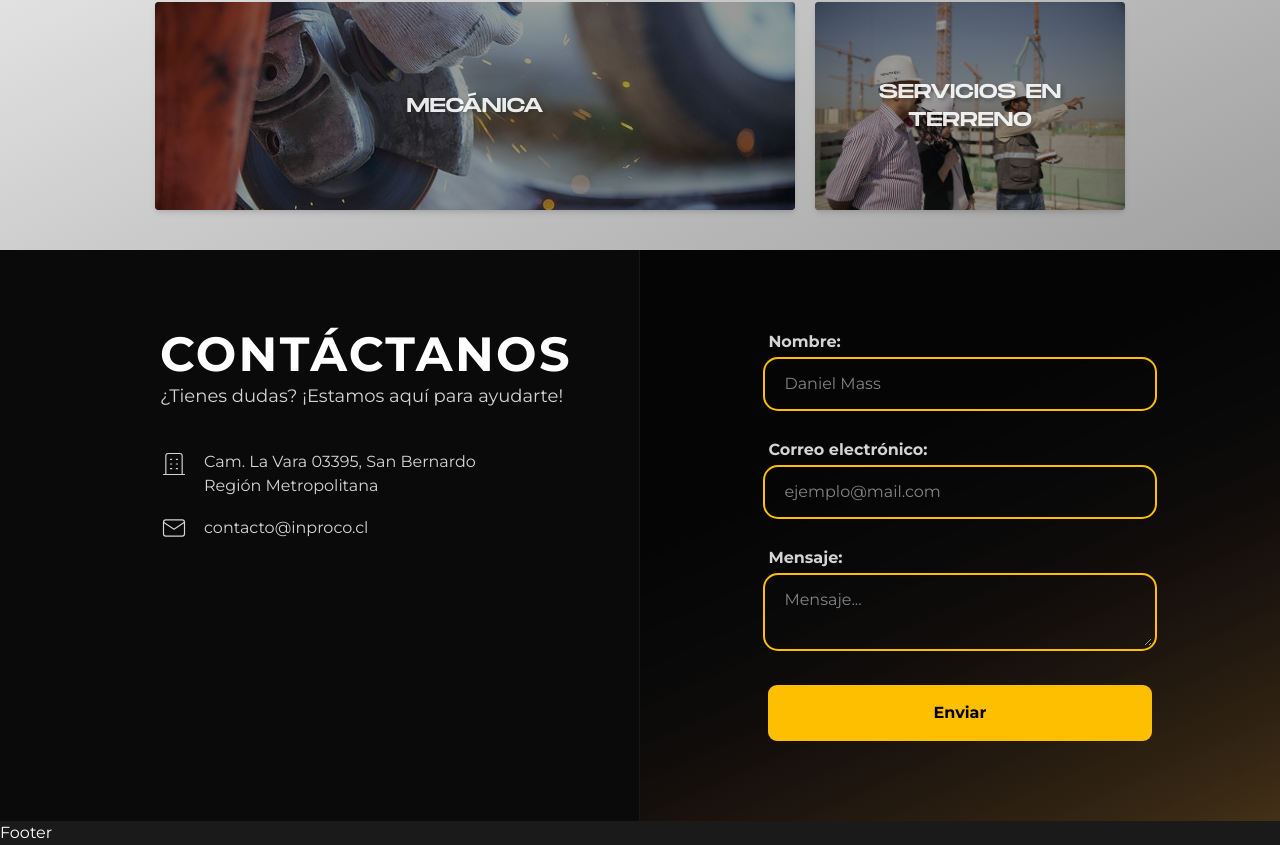
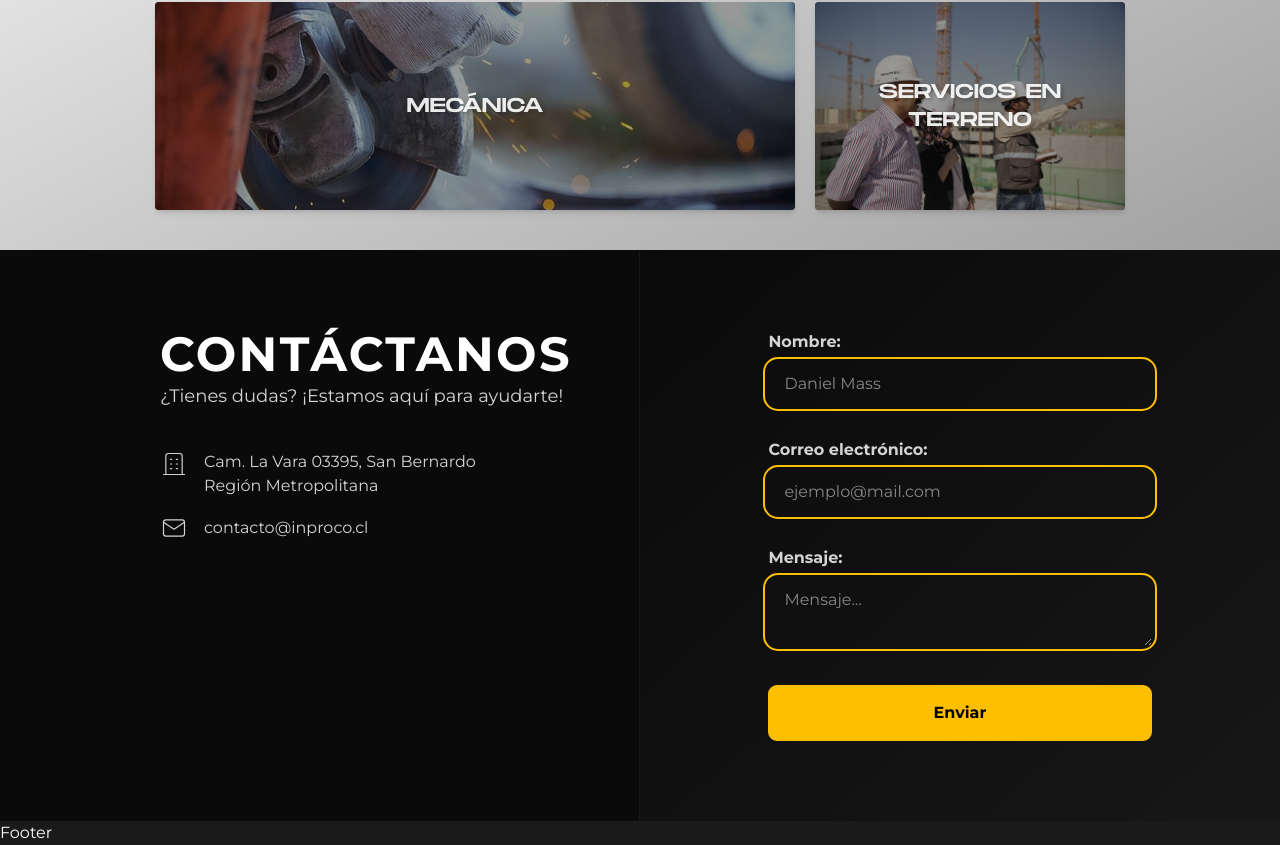
Before and after one commit to invvd/inproco.cl, a Next.js app: page / in a window 1280 px wide. Shown: the part 2565-3410 px from the top of the page. Built offline with nearby package versions, Linux system fonts and the light colour scheme.

Commit message:
changed bg

```diff
--- a/src/app/sections/Contacto.tsx
+++ b/src/app/sections/Contacto.tsx
@@ -61,7 +61,7 @@ function Contacto() {
           />
         </div>
       </div>
-      <div className="flex lg:py-20 flex-col gap-4 px-20 w-full lg:w-1/2 justify-center items-center ">
+      <div className="flex lg:py-20 flex-col gap-4 px-20 w-full lg:w-1/2 justify-center items-center bg-gradient-to-br from-neutral-950  to-neutral-900">
         <form className="flex flex-col gap-8 max-w-xl">
           <FormInput label="Nombre" placeholder="Daniel Mass" />
           <FormInput
```
